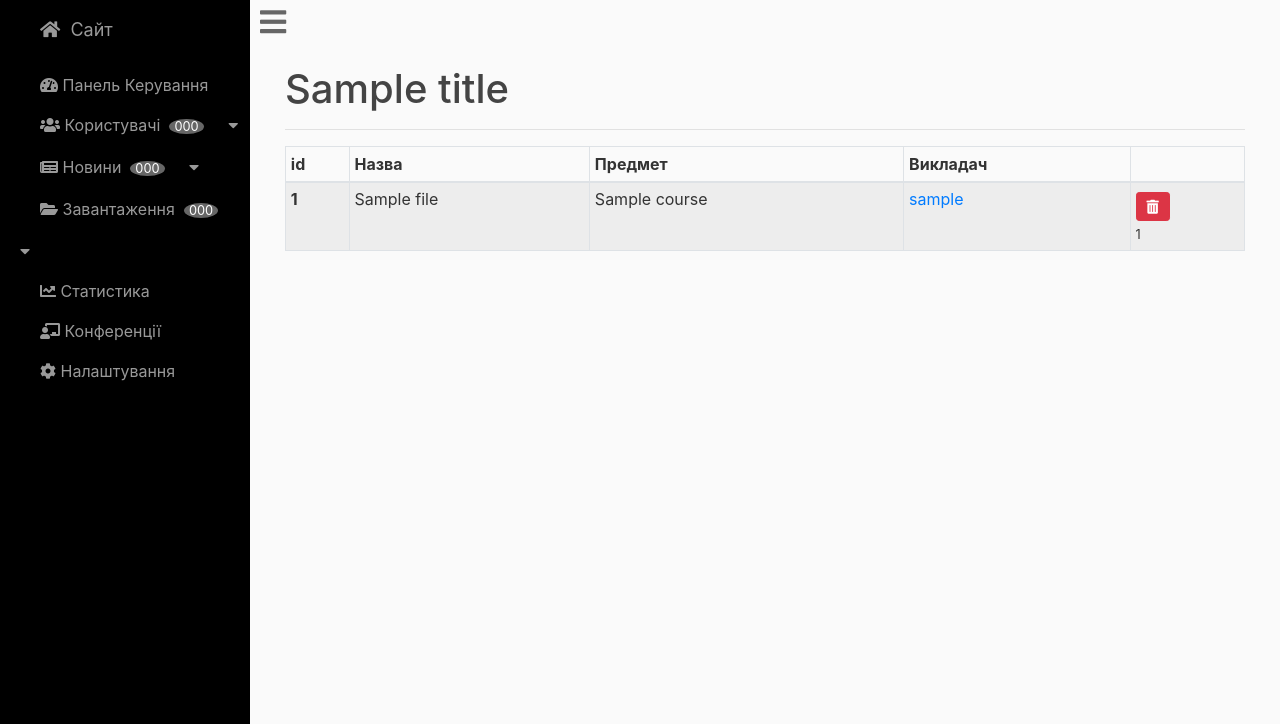
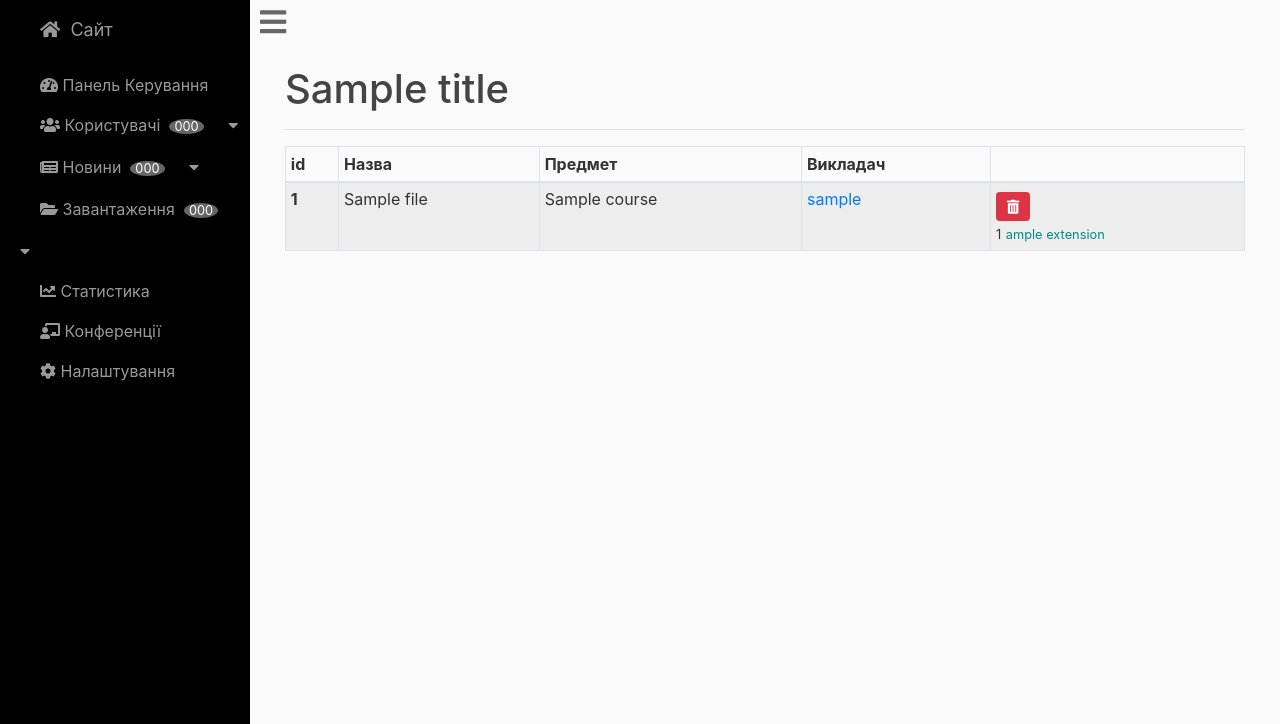
Before and after one commit to marzique/frecs2.0, a Flask app: template rpd_site/templates/dashboard_uploads.html in a window 1280 px wide. Shown: the part 76-800 px from the top of the page. Run offline with Flask 2, Linux system fonts and the light colour scheme; the template is opened without the code that fills it: most values are stand-ins (such as "Sample title", 1, 10 or a date in 2020); parts of the project's set-up code (start-up, migrations or seed data) failed here and were passed over; some libraries are stand-ins or nearby versions; some web fonts are replaced.

Commit message:
show file extension on download page

```diff
--- a/rpd_site/templates/dashboard_uploads.html
+++ b/rpd_site/templates/dashboard_uploads.html
@@ -35,6 +35,7 @@
                             </button>
                           </form>
                         <small> {{f.file_size()}}</small>
+                        <small style="color:darkcyan">{{ f.extension()[1:] }}</small>
                     </td>
                     </tr>
                     {% endfor %}
--- a/rpd_site/templates/uploads.html
+++ b/rpd_site/templates/uploads.html
@@ -52,6 +52,7 @@
                                     <i class="fa fa-download"></i></button>
                         </form>
                     <small> {{f.file_size()}}</small>
+                    <small style="color:darkcyan">{{ f.extension()[1:] }}</small>
                 </td>
                 </tr>
                 {% endfor %}
```
